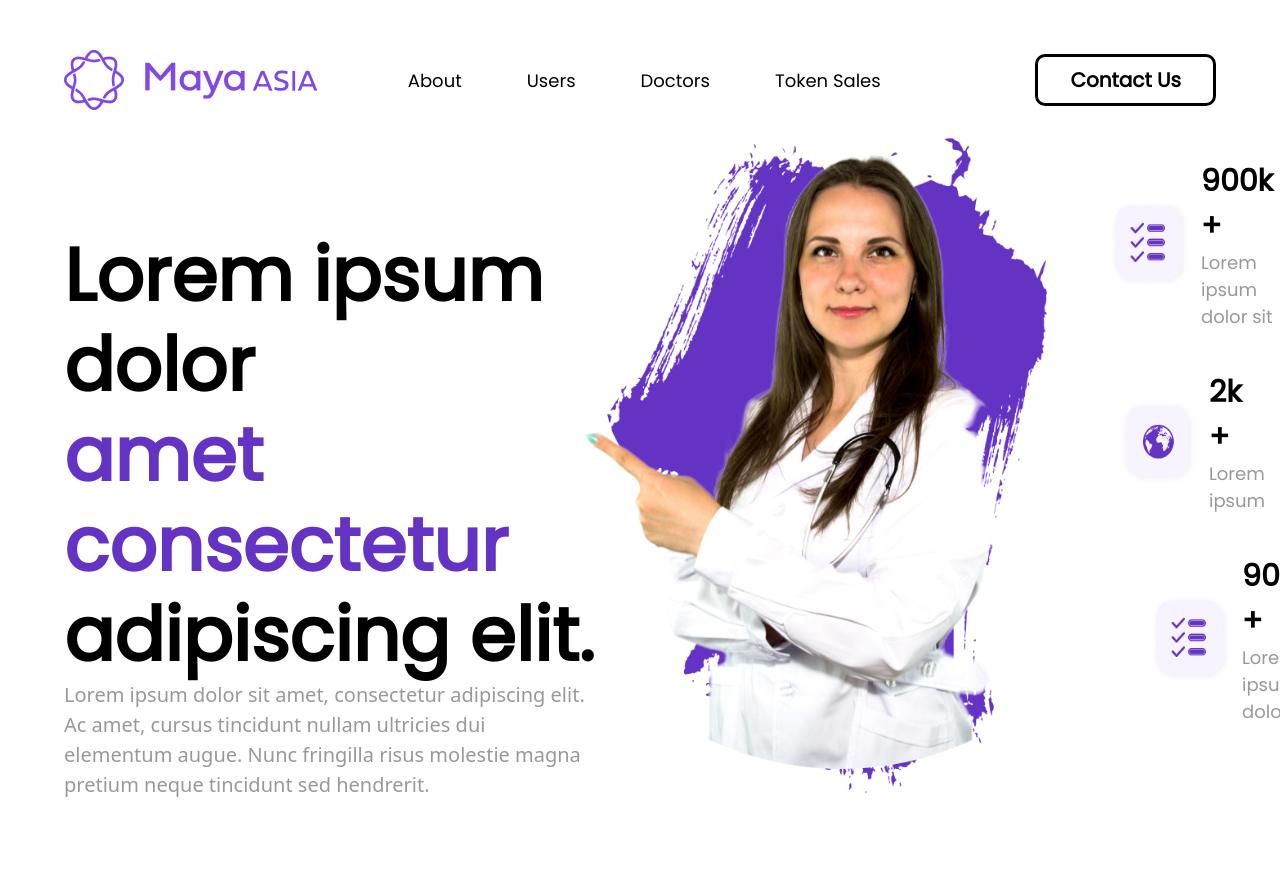
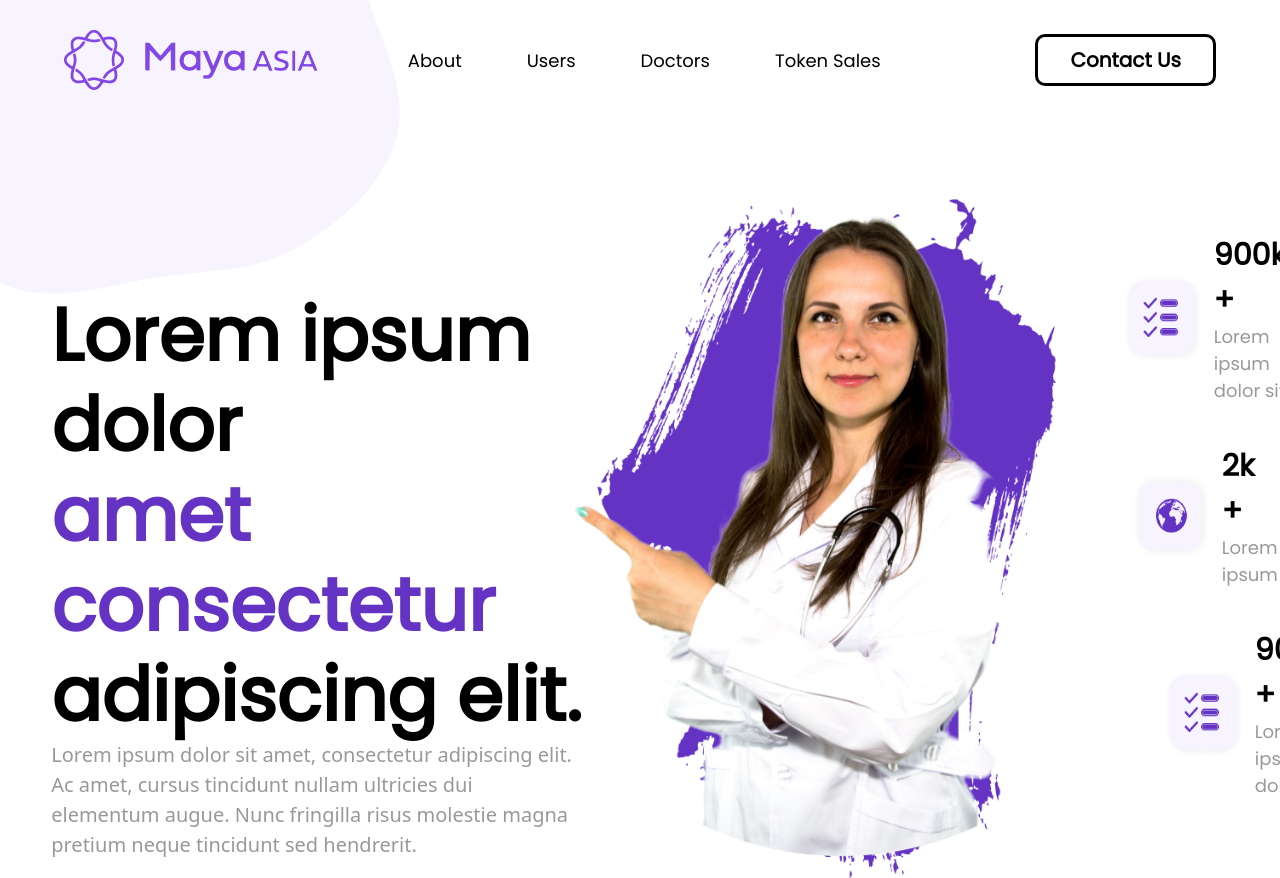
Before and after one commit to iamvaibhav/mayaasia, a website: page frontend/index.html in a window 1280 px wide. Shown: the top 878 px of the page. Drawn offline with nearby package versions, Linux system fonts and the light colour scheme; files that its build step writes are made by us from their sources; files whose address does not match are found by name.

Commit message:
add logo bg

```diff
--- a/frontend/index.html
+++ b/frontend/index.html
@@ -17,8 +17,9 @@
   </style>
 </head>
 <body>
-<section class="w-[100%]">
-   <header class="flex justify-between items-center w-[90%] m-[auto] font-[Poppins] pt-[50px]">
+<section class="w-[100%] bg-no-repeat" style="background-image: url('./imgs/pbg.png'); background-size: 400px;">
+
+   <header class="flex justify-between items-center w-[90%] m-[auto] font-[Poppins] pt-[30px]">
 
     <img src="./imgs/logo.png" />
 
@@ -32,7 +33,7 @@
        Contact Us
      </button>
    </header>
-   <main class="flex justify-center items-start w-[90%] m-[auto]">
+   <main class="flex justify-center items-start w-[92%] m-[auto] mt-[80px]">
      <div class="lg:flex-[40%] max-w-[731px]">
 <h1 class="lg:text-[50px] xl:text-[74px] leading-[90px] mt-[120px] font-bold  font-[Poppins] ">Lorem ipsum dolor <br><span class="text-[#6433C4]">amet consectetur</span> <br>adipiscing elit.</h1>
 <p class="text-[20px] max-w-[731px] text-[#999999]">Lorem ipsum dolor sit amet, consectetur adipiscing elit. Ac amet, cursus tincidunt nullam ultricies dui elementum augue. Nunc fringilla risus molestie magna pretium neque tincidunt sed hendrerit. </p>
```
